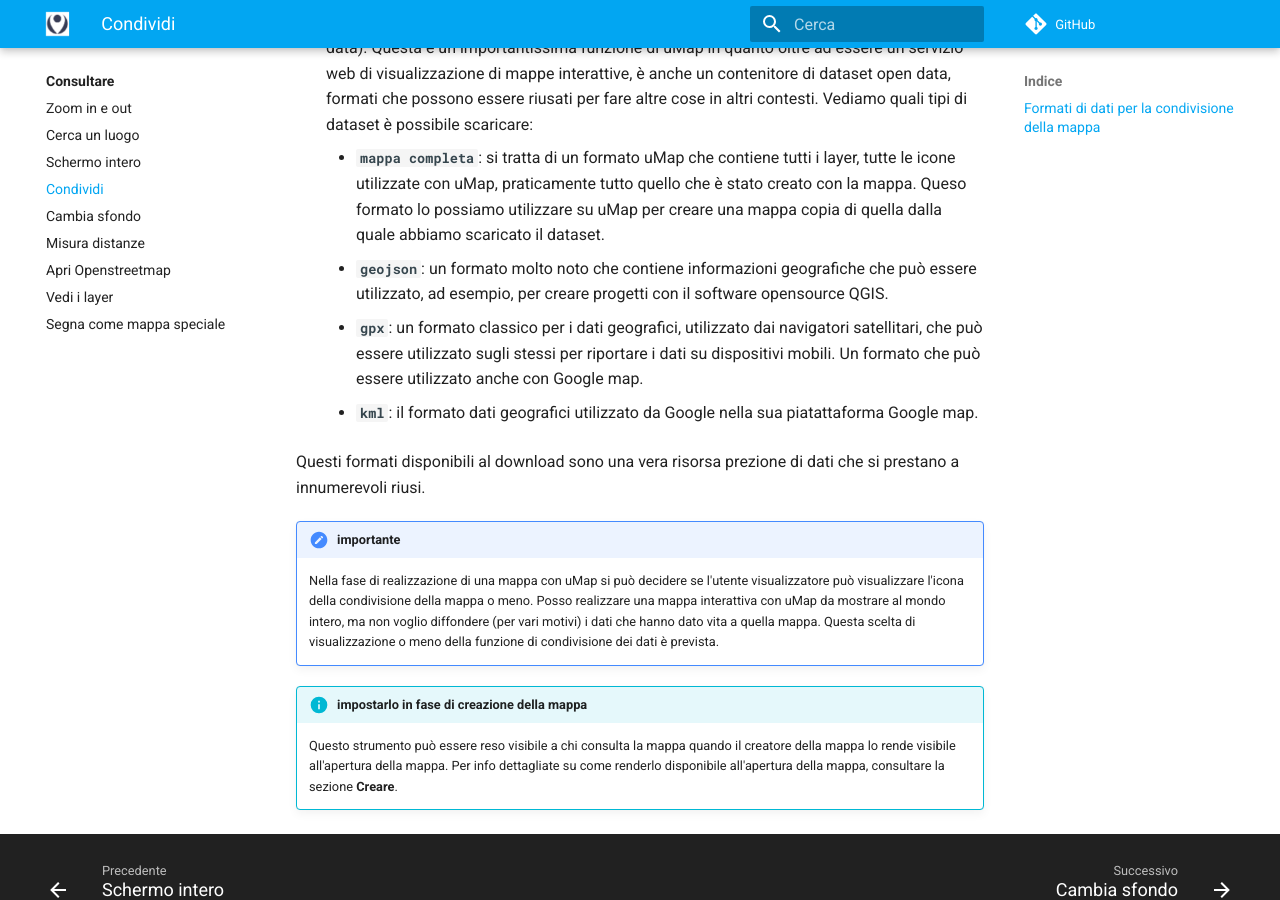
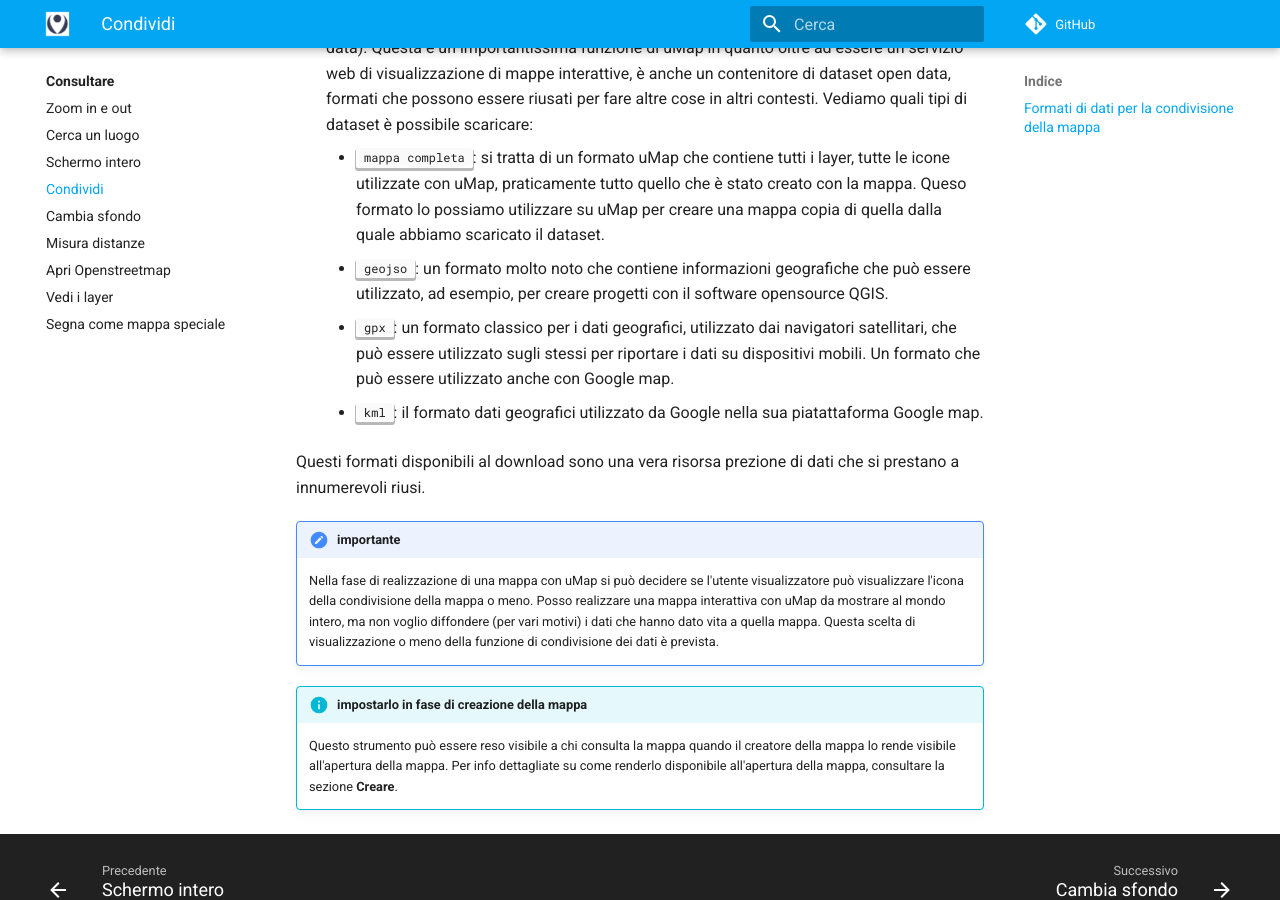
Before and after one commit to opendatasicilia/guida-umap, an MkDocs documentation site: the page built from docs/consultare/condividi.md, in a window 1280 px wide and 900 px high, scrolled down 681 px. Built offline with MkDocs 1.6.1 and Material for MkDocs 9.7.7, drawn with Linux system fonts in a browser that asks for light colours; comment, search, counter and statistics services are not loaded.

Commit message:
Update condividi.md

```diff
--- a/docs/consultare/condividi.md
+++ b/docs/consultare/condividi.md
@@ -10,10 +10,10 @@
   - **Link diretto**: è l'URL che si utilizza in un browser di navigazione internet per visualizzare la mappa.
   - **URL breve**: è l'URL reso corto (per comodità) che si utilizza in un browser di navigazione internet per visualizzare la mappa.
   - **Download dei dati**: con questa funzione possiamo scaricare il formato aperto del dataset che alimenta la mappa su uMap. E' possibile scaricare diversi formati aperti di dataset (open data). Questa è un importantissima funzione di uMap in quanto oltre ad essere un servizio web di visualizzazione di mappe interattive, è anche un contenitore di dataset open data, formati che possono essere riusati per fare altre cose in altri contesti. Vediamo quali tipi di dataset è possibile scaricare:
-      - **`mappa completa`**: si tratta di un formato uMap che contiene tutti i layer, tutte le icone utilizzate con uMap, praticamente tutto quello che è stato creato con la mappa. Queso formato lo possiamo utilizzare su uMap per creare una mappa copia di quella dalla quale abbiamo scaricato il dataset.
-      - **`geojson`**: un formato molto noto che contiene informazioni geografiche che può essere utilizzato, ad esempio, per creare progetti con il software opensource QGIS.
-      - **`gpx`**: un formato classico per i dati geografici, utilizzato dai navigatori satellitari, che può essere utilizzato sugli stessi per riportare i dati su dispositivi mobili. Un formato che può essere utilizzato anche con Google map.
-      - **`kml`**: il formato dati geografici utilizzato da Google nella sua piatattaforma Google map.
+      - <kbd>mappa completa</kbd>: si tratta di un formato uMap che contiene tutti i layer, tutte le icone utilizzate con uMap, praticamente tutto quello che è stato creato con la mappa. Queso formato lo possiamo utilizzare su uMap per creare una mappa copia di quella dalla quale abbiamo scaricato il dataset.
+      - <kbd>geojso</kbd>: un formato molto noto che contiene informazioni geografiche che può essere utilizzato, ad esempio, per creare progetti con il software opensource QGIS.
+      - <kbd>gpx</kbd>: un formato classico per i dati geografici, utilizzato dai navigatori satellitari, che può essere utilizzato sugli stessi per riportare i dati su dispositivi mobili. Un formato che può essere utilizzato anche con Google map.
+      - <kbd>kml</kbd>: il formato dati geografici utilizzato da Google nella sua piatattaforma Google map.
 
 Questi formati disponibili al download sono una vera risorsa prezione di dati che si prestano a innumerevoli riusi.
 
```
